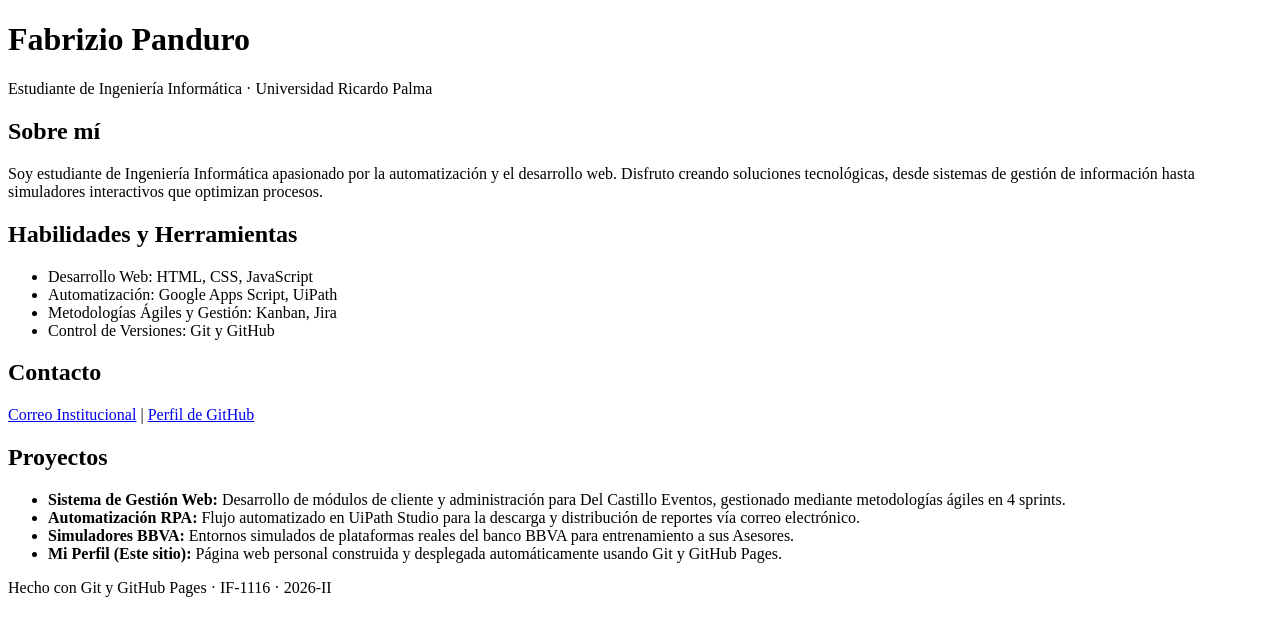
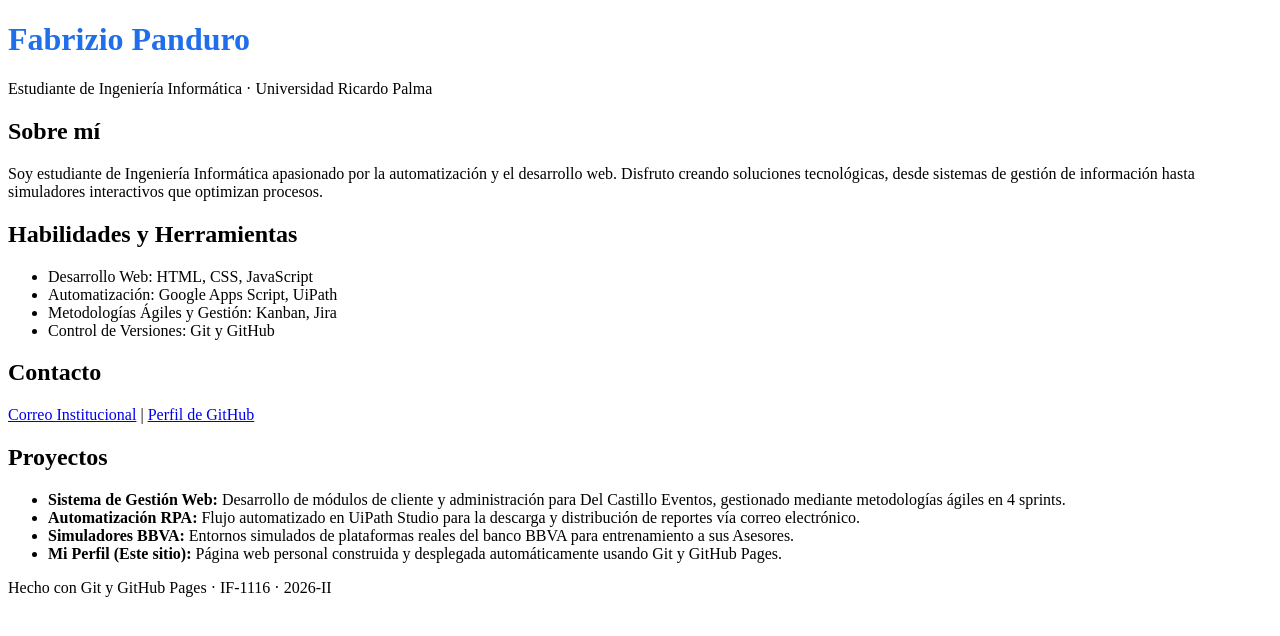
Before and after one commit to FabrizioPanduro/FabrizioPanduro.github.io, a plain HTML site: page index.html in a window 1280 px wide. Drawn offline with Linux system fonts and the light colour scheme.

Commit message:
Agregar color al titulo principal

```diff
--- a/index.html
+++ b/index.html
@@ -1,5 +1,6 @@
 <!DOCTYPE html>
 <html lang="es">
+<style>.titulo { color: #1f6feb; }</style>
 <head>
     <meta charset="UTF-8">
     <meta name="viewport" content="width=device-width, initial-scale=1.0">
@@ -7,7 +8,7 @@
 </head>
 <body>
     <header>
-        <h1>Fabrizio Panduro</h1>
+        <h1 class="titulo">Fabrizio Panduro</h1>
         <p>Estudiante de Ingeniería Informática · Universidad Ricardo Palma</p>
     </header>
     <main>
```
